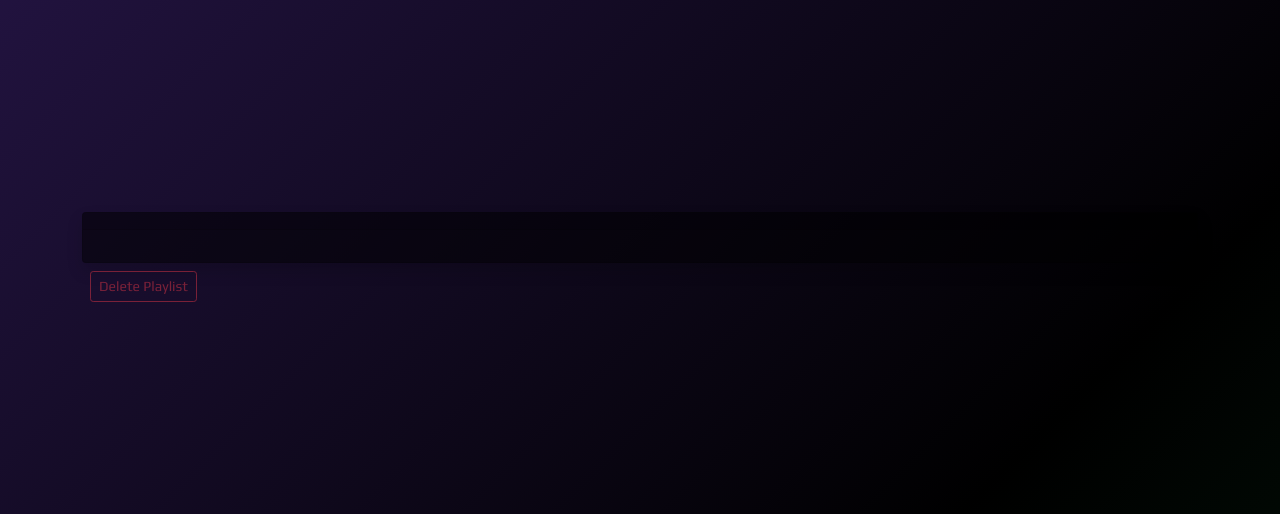
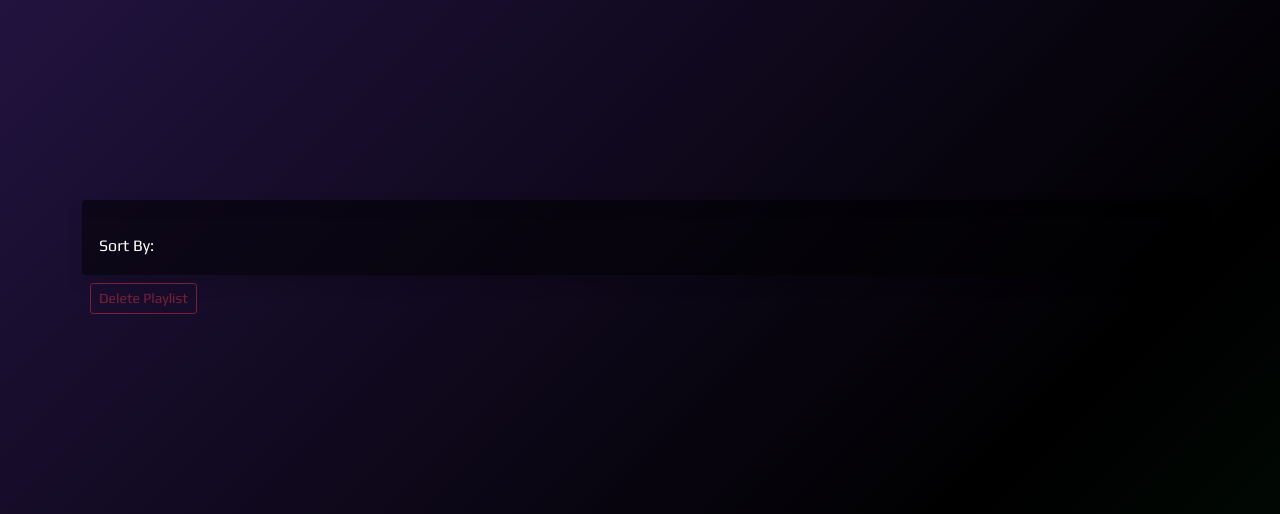
Before and after one commit to Zanderfeldt/Crate-Digger, a Flask app: template app/templates/show-playlist.html in a window 1280 px wide. Shown: the part 137-651 px from the top of the page. Run offline with Flask 3, Linux system fonts and the light colour scheme; the template is opened without the code that fills it, so the values that code supplies are empty.

Commit message:
created sort functionality and finished testing

```diff
--- a/app/app.py
+++ b/app/app.py
@@ -257,8 +257,7 @@ def get_music():
                 payload=track_id_payload, headers=headers).get_bpms()
             bpm_dict = {
                 track['id']: [round(track['tempo']), track['key']] for track in bpm_resp['audio_features']}
-            # import pdb
-            # pdb.set_trace()
+
             # save track ids, tempos, and keys to session for use in results view
             session['track_id_list'] = track_id_payload['ids']
             session['bpm_dict'] = bpm_dict
@@ -384,20 +383,32 @@ def delete_playlist(playlist_id):
     return redirect('/playlists')
 
 
-@app.route('/playlists/<int:playlist_id>')
-def show_playlist(playlist_id):
+@app.route('/playlists/<int:playlist_id>', defaults={'sort': None})
+@app.route('/playlists/<int:playlist_id>/<sort>')
+def show_playlist(playlist_id, sort):
     """Show all the songs in a playlist"""
 
     if not g.user:
         return redirect('/')
 
     playlist = Playlist.query.get_or_404(playlist_id)
+    songlist = playlist.songs
 
     if playlist.user_id != g.user.id:
         flash("You don't have access to that playlist", 'danger')
         return redirect('/')
 
-    return render_template('show-playlist.html', playlist=playlist)
+    if sort == 'bpm':
+        songs = [song.id for song in playlist.songs]
+        songlist = Song.query.filter(
+            Song.id.in_(songs)).order_by(Song.bpm.asc())
+
+    if sort == 'key':
+        songs = [song.id for song in playlist.songs]
+        songlist = Song.query.filter(
+            Song.id.in_(songs)).order_by(Song.key.asc())
+
+    return render_template('show-playlist.html', songlist=songlist, playlist=playlist, sort=sort)
 
 
 @app.route('/delete/<int:playlist_id>/<int:song_id>', methods=['GET', 'POST'])
@@ -419,8 +430,9 @@ def delete_song_from_playlist(playlist_id, song_id):
     return redirect(f'/playlists/{playlist_id}')
 
 
-@app.route('/lost-n-found')
-def show_lost_and_found():
+@app.route('/lost-n-found', defaults={'sort': None})
+@app.route('/lost-n-found/<sort>')
+def show_lost_and_found(sort):
     """Show tracks that the user was presented in previous searches"""
 
     if not g.user:
@@ -428,9 +440,15 @@ def show_lost_and_found():
     user = g.user
     songs = Song.query.order_by(Song.id.desc()).all()
 
+    if sort == 'bpm':
+        songs = Song.query.order_by(Song.bpm.asc()).all()
+
+    if sort == 'key':
+        songs = Song.query.order_by(Song.key.asc()).all()
+
     if len(songs) == 0:
         flash("Nothing in Lost n' Found yet", "danger")
         return redirect('/')
     playlists = Playlist.query.filter(Playlist.user_id == user.id).all()
 
-    return render_template('lost-and-found.html', songs=songs, playlists=playlists)
+    return render_template('lost-and-found.html', songs=songs, playlists=playlists, sort=sort)
--- a/app/forms.py
+++ b/app/forms.py
@@ -32,8 +32,8 @@ class SongForm(FlaskForm):
     liveness = BooleanField('Live Songs')
     speechiness = BooleanField('More Speaking')
     happy = BooleanField('Happy Music')
-    key = SelectField('Key', choices=[('', 'Select a Song Key'), ('1', 'C'), ('2', 'C#'), ('3', 'D'), ('4', 'D#'), ('5', 'E'),
-                                      ('6', 'F'), ('7', 'F#'), ('8', 'G'), ('9', 'G#'), ('10', 'A'), ('11', 'A#'), ('12', 'B')])
+    key = SelectField('Key', choices=[('', 'Select a Song Key'), ('0', 'C'), ('1', 'C#'), ('2', 'D'), ('3', 'D#'), ('4', 'E'),
+                                      ('5', 'F'), ('6', 'F#'), ('7', 'G'), ('8', 'G#'), ('9', 'A'), ('10', 'A#'), ('11', 'B')])
     mode = SelectField('Mode', choices=[
                        ('', 'Select Major or Minor Key'), ('0', 'Minor'), ('1', 'Major')])
 
--- a/app/templates/results.html
+++ b/app/templates/results.html
@@ -34,4 +34,5 @@
 </div>
 </form>
 
+
 {% endblock %}
--- a/app/templates/show-playlist.html
+++ b/app/templates/show-playlist.html
@@ -8,7 +8,17 @@
     <div class="d-inline-flex justify-content-end">{{playlist.description}}</div>
   </div>
   <div class="card-body">
-      {% for track in playlist.songs %}
+    Sort By:
+    {% if sort == None %}
+    <a href="/playlists/{{playlist.id}}/key" class="btn btn-outline-secondary btn-sm py-0 mb-1">Key</a><a href="/playlists/{{playlist.id}}/bpm" data-sort="bpm" class="btn btn-outline-secondary btn-sm py-0 mb-1">BPM</a>
+    {% endif %}
+    {% if sort == 'bpm' %}
+    <a href="/playlists/{{playlist.id}}/key" class="btn btn-outline-secondary btn-sm py-0 mb-1">Key</a><a href="/playlists/{{playlist.id}}" class="btn btn-sm py-0 mb-1" style="text-decoration: none; color: violet"> X</a>
+    {% endif %}
+    {% if sort == 'key' %}
+    <a href="/playlists/{{playlist.id}}/bpm" data-sort="bpm" class="btn btn-outline-secondary btn-sm py-0 mb-1">BPM</a><a href="/playlists/{{playlist.id}}" class="btn btn-sm py-0 mb-1" style="text-decoration: none; color: violet"> X</a>
+    {% endif %}
+      {% for track in songlist %}
           <div class="container d-flex mb-1 align-items-center" style="background: rgb(255,255,255);
           background: linear-gradient(90deg, rgba(255, 255, 255, 0) 0%, rgb(23, 100, 52) 20%, rgba(255, 255, 255, 0) 100%);">
             <span id="{{track.song_seed}}" class="col-1 text-center"><strong>{{ track.bpm }} bpm</strong><div>Key: {{ track.key }}</div>
--- a/app/test_models.py
+++ b/app/test_models.py
@@ -6,7 +6,8 @@ from utilities import get_id, get_genres
 from unittest import TestCase
 from unittest.mock import patch, Mock
 import os
-os.environ['DATABASE_URL'] = 'postgresql:///crate-digger-test'
+# os.environ['DATABASE_URL'] = 'postgresql:///crate-digger-test'
+app.config['SQLALCHEMY_DATABASE_URI'] = 'postgresql:///crate-digger-test'
 app.config['TESTING'] = True
 app.config['WTF_CSRF_ENABLED'] = False
 db.create_all()
--- a/app/utilities.py
+++ b/app/utilities.py
@@ -32,8 +32,8 @@ def get_genres():
 def get_keys():
     """Returns a list of tuples of music notational keys as defined by Spotify"""
 
-    keys = [('', 'Select a Song Key'), ('1', 'C'), ('2', 'C#'), ('3', 'D'), ('4', 'D#'), ('5', 'E'),
-            ('6', 'F'), ('7', 'F#'), ('8', 'G'), ('9', 'G#'), ('10', 'A'), ('11', 'A#'), ('12', 'B')]
+    keys = [('', 'Select a Song Key'), ('0', 'C'), ('1', 'C#'), ('2', 'D'), ('3', 'D#'), ('4', 'E'),
+            ('5', 'F'), ('6', 'F#'), ('7', 'G'), ('8', 'G#'), ('9', 'A'), ('10', 'A#'), ('11', 'B')]
     return keys
 
 
```
Also changed, not shown: app/static/style.css (+0 -28 lines), app/templates/lost-and-found.html (+10 -0 lines).
